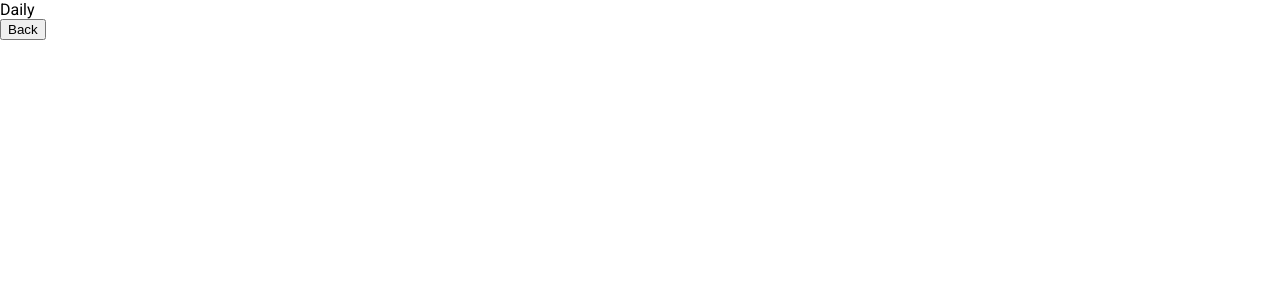
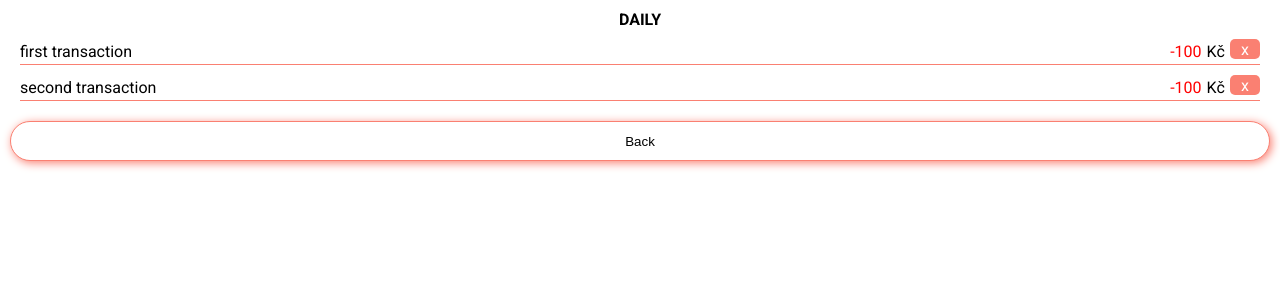
Before and after one commit to Andrea-Prague/MyWallet, a React (Create React App) app: page /daily in a window 1280 px wide. Shown: the top 300 px of the page. Built offline with nearby package versions, Linux system fonts and the light colour scheme; the HTML template or start-up script is replaced by a standard one.

Commit message:
router added and WIP on fix of tabs

```diff
--- a/src/App.js
+++ b/src/App.js
@@ -1,9 +1,8 @@
-import React, { useState, useEffect } from "react";
-
+import React from "react";
 import styled from "styled-components";
 import Home from "./pages/Home";
 import { BrowserRouter, Route, Switch } from "react-router-dom";
-import Daily from "./pages/Daily";
+import DetailedOverview from "./pages/DetailedOverview";
 
 const GlobalStyles = styled.div`
 	@import url("https://fonts.googleapis.com/css?family=Roboto:400,500,700&display=swap");
@@ -16,7 +15,7 @@ const App = () => {
 			<BrowserRouter>
 				<Switch>
 					<Route component={Home} path="/" exact />
-					<Route component={Daily} path="/daily" />
+					<Route component={DetailedOverview} path="/:name" />
 					{/* udelej si custom stranku na not found a pridej jako komponentu */}
 					<Route component={() => <p>404 Not Found</p>} />
 				</Switch>
--- a/src/components/Navigation/NavigationBar.jsx
+++ b/src/components/Navigation/NavigationBar.jsx
@@ -1,4 +1,4 @@
-import React, { useState, useEffect } from "react";
+import React from "react";
 import styled from "styled-components";
 
 const Navigation = styled.div`
@@ -15,13 +15,15 @@ const Navigation = styled.div`
 
 const NavigationTab = styled.div`
 	border: 1px solid #fff;
+	width: 100%;
+	height: 100%;
 `;
 
-const NavigationBar = ({ setActiveTab }) => {
+const NavigationBar = ({ setActiveOverview, setActiveDetail }) => {
 	return (
 		<Navigation>
-			<NavigationTab onClick={setActiveTab}>Overview</NavigationTab>
-			<NavigationTab onClick={setActiveTab}>Detail</NavigationTab>
+			<NavigationTab onClick={setActiveOverview}>Overview</NavigationTab>
+			<NavigationTab onClick={setActiveDetail}>Detail</NavigationTab>
 		</Navigation>
 	);
 };
--- a/src/components/Overview/OverviewBalanceCard.jsx
+++ b/src/components/Overview/OverviewBalanceCard.jsx
@@ -1,6 +1,7 @@
 import React from "react";
 import Amount from "../Amount";
 import styled from "styled-components";
+import { Link } from "react-router-dom";
 
 const BalanceCard = styled.div`
 	height: 200px;
@@ -17,7 +18,7 @@ const BalanceCard = styled.div`
 	align-content: space-around;
 `;
 
-const StyledLink = styled.a`
+const StyledLink = styled(Link)`
 	text-decoration: none;
 	padding: 10px;
 	color: #404052;
@@ -40,10 +41,10 @@ const Header = styled.div`
 `;
 
 // mock of data, need to get data from detail
-const OverviewBalanceCard = ({ header }) => {
+const OverviewBalanceCard = ({ header, name }) => {
 	return (
 		<BalanceCard>
-			<StyledLink href={"/"}>
+			<StyledLink to={name}>
 				<Header>{header}</Header>
 				<Balance>
 					IN
--- a/src/components/Overview/OverviewCard.jsx
+++ b/src/components/Overview/OverviewCard.jsx
@@ -1,19 +1,15 @@
 import React from "react";
 import OverviewBalanceCard from "./OverviewBalanceCard";
 import styled from "styled-components";
-import { Link } from "react-router-dom";
 
 const StyledCard = styled.div``;
 
-// add props for in, out and total
 const OverviewCard = () => {
 	return (
 		<StyledCard>
-			{/* <Link to="/daily"> */}
-			<OverviewBalanceCard header={"daily"} />
-			{/* </Link> */}
-			<OverviewBalanceCard header={"monthly"} />
-			<OverviewBalanceCard header={"total"} />
+			<OverviewBalanceCard header={"daily"} name="/daily" />
+			<OverviewBalanceCard header={"monthly"} name="/monthly" />
+			<OverviewBalanceCard header={"total"} name="/total" />
 		</StyledCard>
 	);
 };
--- a/src/containers/Detail.jsx
+++ b/src/containers/Detail.jsx
@@ -1,4 +1,4 @@
-import React, { useState, useEffect } from "react";
+import React, { useState } from "react";
 import BalanceSwitch from "../components/Detail/BalanceSwich";
 import TransactionList from "../components/Detail/TransactionList";
 import NavButtons from "../components/Detail/NavButtons";
@@ -11,8 +11,6 @@ const Detail = () => {
 	const handleModalOpen = () => {
 		setIsModalOpen(!isModalOpen);
 	};
-
-	console.log(isModalOpen);
 
 	return (
 		<div>
--- a/src/containers/Navigation.jsx
+++ b/src/containers/Navigation.jsx
@@ -1,8 +1,13 @@
-import React, { useEffect } from "react";
+import React from "react";
 import NavigationBar from "../components/Navigation/NavigationBar";
 
-const Navigation = ({ setActiveTab }) => {
-	return <NavigationBar setActiveTab={setActiveTab} />;
+const Navigation = ({ setActiveOverview, setActiveDetail }) => {
+	return (
+		<NavigationBar
+			sesActiveOverview={setActiveOverview}
+			setActiveDetail={setActiveDetail}
+		/>
+	);
 };
 
 export default Navigation;
--- a/src/pages/Daily.jsx
+++ /dev/null
@@ -1,24 +0,0 @@
-import React from "react";
-import { useLocation, useParams, useHistory } from "react-router-dom";
-
-const Daily = () => {
-	const { push } = useHistory();
-	const { name, id } = useParams(); //beru name id v routeru treba "/:id"
-	const { search } = useLocation();
-
-	console.log(search); //parsuj do objektu
-
-	return (
-		<>
-			<div>Daily</div>
-			{/* smaz button az nebudes potrebovat, musi byt takto zabalena anonymni funkci, history ma stejnou funcionalitu jako Link */}
-			<button onClick={() => push("/")}>Back</button>
-			<p>
-				{name}
-				{id}
-			</p>
-		</>
-	);
-};
-
-export default Daily;
--- /dev/null
+++ b/src/pages/DetailedOverview.jsx
@@ -0,0 +1,42 @@
+import React from "react";
+import { useParams, useHistory } from "react-router-dom";
+import styled from "styled-components";
+import TransactionList from "../components/Detail/TransactionList";
+
+const StyledPage = styled.div`
+	margin: 10px;
+`;
+
+const StyledHeader = styled.div`
+	text-align: center;
+	text-transform: uppercase;
+	font-weight: 700;
+`;
+
+const StyledButton = styled.button`
+	border: solid 1px #fa8072;
+	border-radius: 20px;
+	box-shadow: 2px 2px 10px #fa8072;
+	background-color: #fff;
+	width: 100%;
+	height: 40px;
+	cursor: pointer;
+	margin-top: 10px;
+`;
+
+const Daily = () => {
+	const { push } = useHistory();
+	const { name } = useParams();
+
+	return (
+		<StyledPage>
+			<StyledHeader>{name}</StyledHeader>
+			{/* Tady bude casem volani na backend s props filtrem, ktery nastavi, co se ma zobrazovat,
+			pripadne nejaka featura, ktera udela tuto sekci zajimavou */}
+			<TransactionList />
+			<StyledButton onClick={() => push("/")}>Back</StyledButton>
+		</StyledPage>
+	);
+};
+
+export default Daily;
--- a/src/pages/Home.jsx
+++ b/src/pages/Home.jsx
@@ -2,34 +2,29 @@ import React, { useState } from "react";
 import Navigation from "../containers/Navigation";
 import Detail from "../containers/Detail";
 import Overview from "../containers/Overview";
-import styled from "styled-components";
-
-const GlobalStyles = styled.div`
-	@import url("https://fonts.googleapis.com/css?family=Roboto:400,500,700&display=swap");
-	font-family: "Roboto";
-`;
 
 const Home = () => {
 	const [isActiveOverview, setIsActiveOverview] = useState(true);
-	const [isActiveDetail, setIsActiveDetail] = useState(false);
 
-	const setActiveTab = () => {
-		setIsActiveOverview(!isActiveOverview);
-		setIsActiveDetail(!isActiveDetail);
+	console.log("overview", isActiveOverview);
+
+	const setActiveOverview = () => {
+		setIsActiveOverview(true);
+	};
+
+	const setActiveDetail = () => {
+		setIsActiveOverview(false);
 	};
 
 	return (
-		// <Pages>
-		<GlobalStyles>
+		<>
 			<Navigation
-				isActiveOverview={isActiveOverview}
-				isActiveDetail={isActiveDetail}
-				setActiveTab={setActiveTab}
+				setActiveOverview={setActiveOverview}
+				setActiveDetail={setActiveDetail}
 			/>
-			{isActiveDetail && <Detail />}
+			{!isActiveOverview && <Detail />}
 			{isActiveOverview && <Overview />}
-		</GlobalStyles>
-		// </Pages>
+		</>
 	);
 };
 
--- a/src/pages/Monthly.jsx
+++ /dev/null
@@ -1,5 +0,0 @@
-import React from "react";
-
-const Monthly = () => <div>Monthly</div>;
-
-export default Monthly;
--- a/src/pages/Total.jsx
+++ /dev/null
@@ -1,5 +0,0 @@
-import React from "react";
-
-const Total = () => <div>Total</div>;
-
-export default Total;
--- a/src/router/Pages.jsx
+++ b/src/router/Pages.jsx
@@ -1,6 +1,6 @@
 import React from "react";
 import { BrowserRouter, Route, Switch } from "react-router-dom";
-import Daily from "../pages/Daily";
+import Daily from "../pages/DetailedOverview";
 import App from "../App";
 
 const Pages = () => {
```
